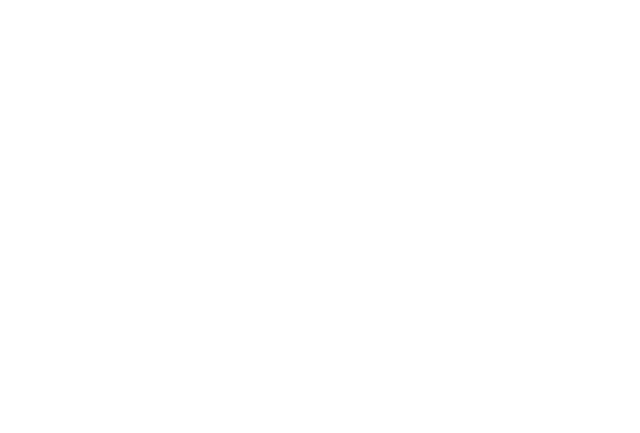
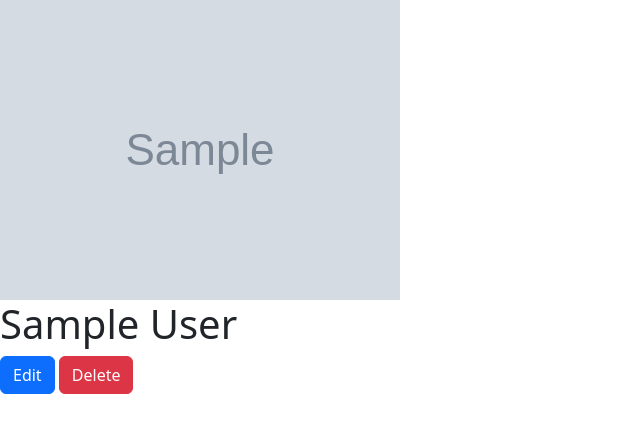
Before and after one commit to Peter-Loft/flask-blogly, a Flask app: page /users/1 in a window 1280 px wide. Before the commit the part shown is empty. Shown: the top 433 px of the page, without its empty margins (0-640 px from the left). Run offline with Flask 2, Linux system fonts and the light colour scheme; tables that the repository leaves empty hold one stand-in row (values such as "Sample post"); grey boxes marked "Sample" are stand-in pictures; some libraries are stand-ins or nearby versions.

Commit message:
Query for all users and display on /users and query for user and display for /user/<user_id>

```diff
--- a/app.py
+++ b/app.py
@@ -29,8 +29,8 @@
 def users_list():
     """Displays list of all users"""
 
-
-    return render_template("users_list.html")
+    users = User.query.all()
+    return render_template("users_list.html", users=users)
 
 
 @app.get("/users/new")
@@ -69,7 +69,10 @@
 def user_details(user_id):
     """Details about a specific user"""
 
-    # More SQLAlchemy stuff to get user from table
-    # and then pass that info to the *user=user
+    if user_id is None:
+        breakpoint()
+    user = User.query.get_or_404(user_id)
+    return render_template("user_details.html", user=user)
 
-    return render_template("user_details.html")
+
+# @app.get("/users/<user_id>/")
--- a/templates/user_details.html
+++ b/templates/user_details.html
@@ -0,0 +1,12 @@
+{% extends "base.html" %}
+
+{% block content %}
+
+<img src="{{ user.image_url }}">
+<h1>
+  {{ user.first_name }}
+  {% if user.last_name is not none %} {{ user.last_name }}{% endif %}
+</h1>
+<a href="" class="btn btn-primary">Edit</a>
+<a href="" class="btn btn-danger">Delete</a>
+{% endblock %}
```
Also changed, not shown: templates/users_list.html (+7 -0 lines).
